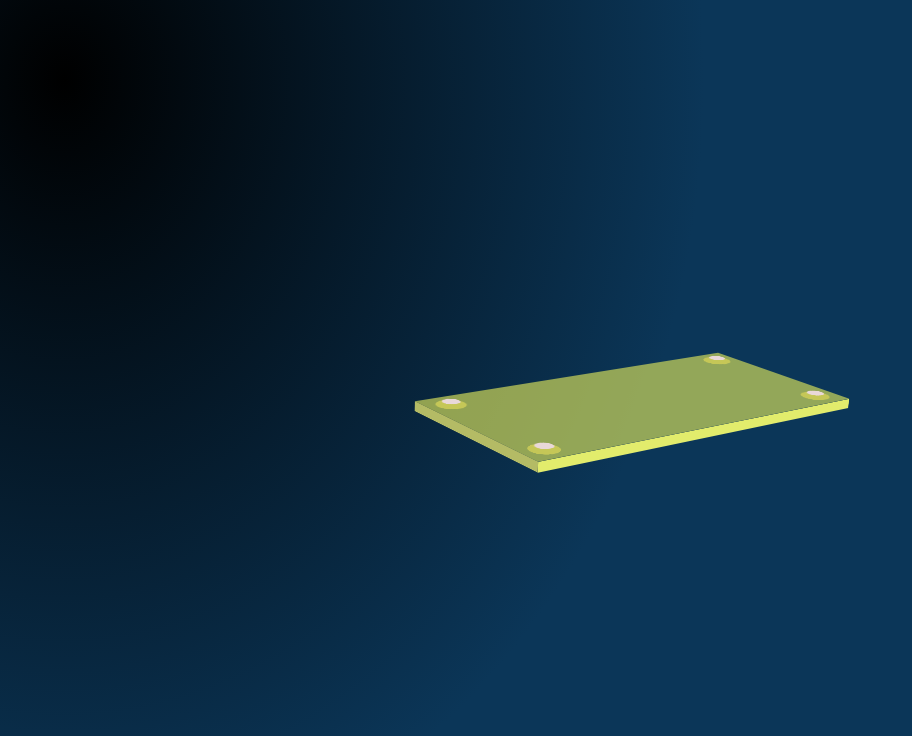
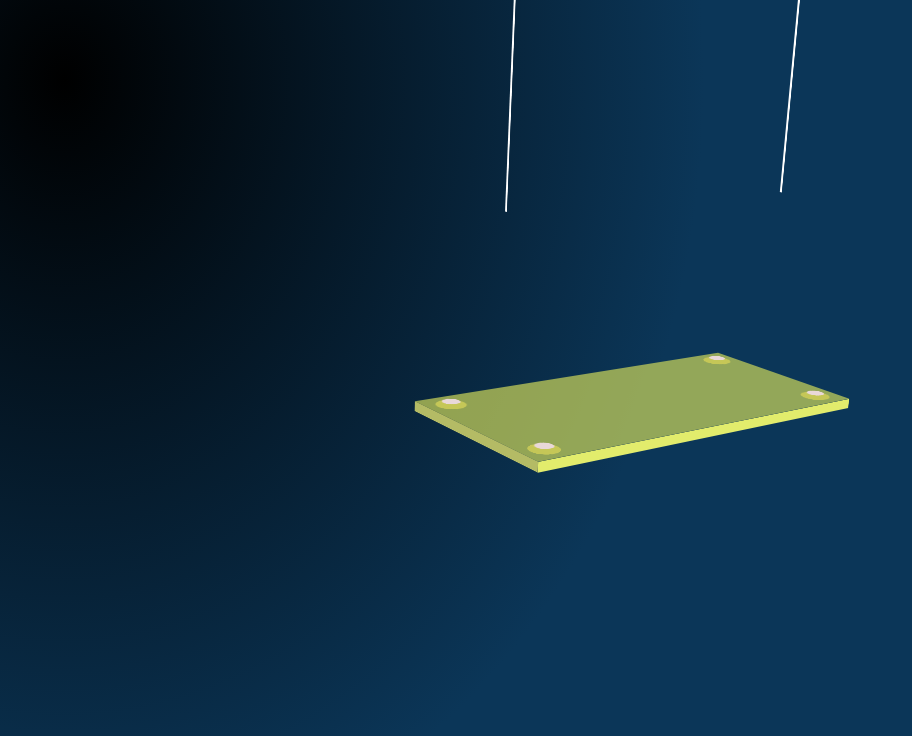
Before and after one commit to tod619/swing_and_ball, a plain HTML site: page index.html in a window 1280 px wide. Shown: the whole page, without its empty margins (0-912 px from the left). Drawn offline with Linux system fonts and the light colour scheme.

Commit message:
create rope-1 and rope-2 in style.css file

```diff
--- a/style.css
+++ b/style.css
@@ -92,3 +92,22 @@ html {
     position: absolute;
     transform: translateZ(0.3rem);
 }
+
+.rope {
+    height: 40rem;
+    width: 0.3rem;
+    background-color: #fff;
+    position: absolute;
+    transform: translateZ(20rem) rotateX(90deg) rotateY(90deg);
+    transform-origin: top;
+}
+
+.rope-1 {
+    top: 10rem;
+    left: 2.5rem;
+}
+
+.rope-2 {
+    top: 10rem;
+    right: 2.5rem;
+}
```
